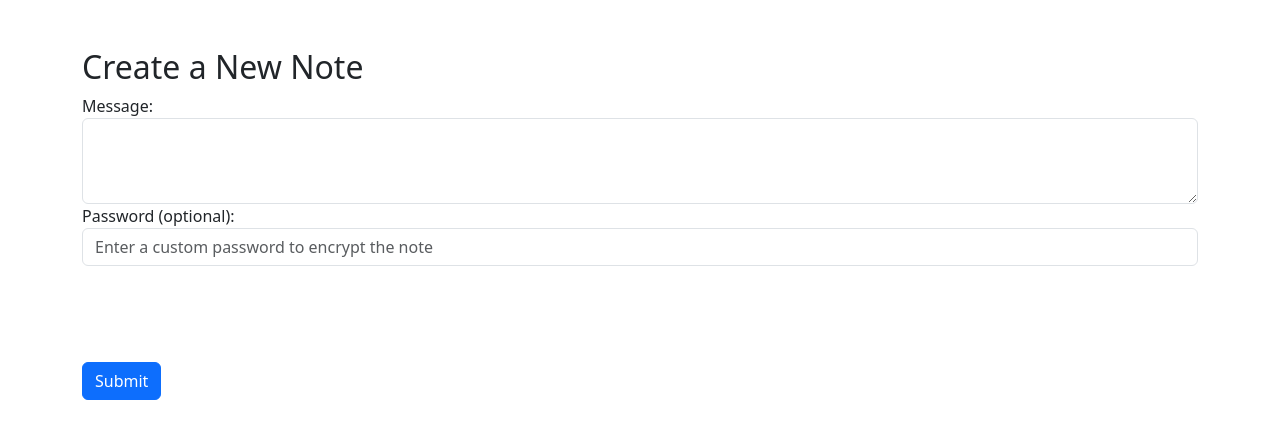
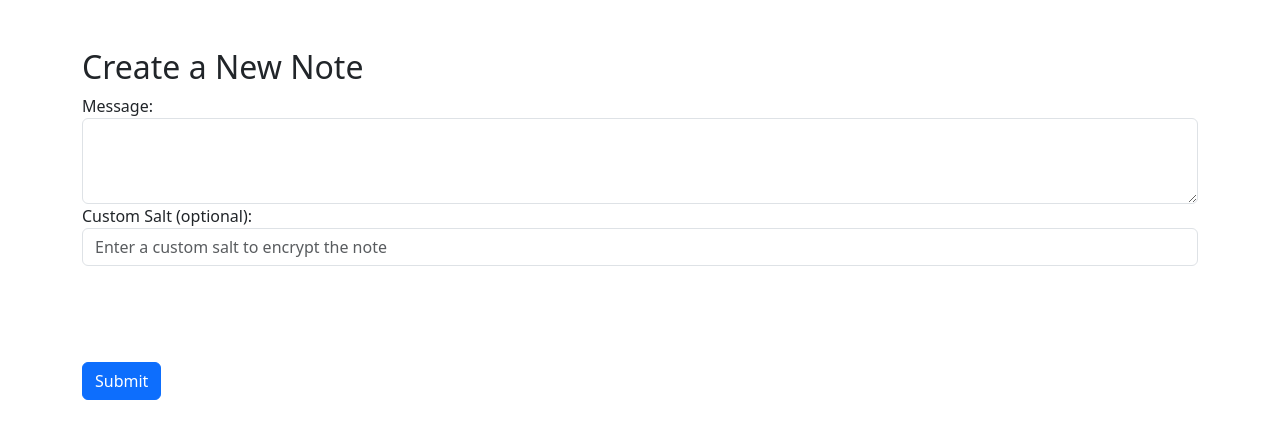
Before and after one commit to ProfJordan/secret-note, a Flask app: page / in a window 1280 px wide. Shown: the top 439 px of the page. Run offline with Flask 3, Linux system fonts and the light colour scheme.

Commit message:
Updated db setup & added custom salt option

```diff
--- a/app.py
+++ b/app.py
@@ -9,11 +9,11 @@ app = Flask(__name__)
 def index():
     if request.method == 'POST':
         message = request.form['message']
-        password = request.form['password']
-        if password == '':
+        salt = request.form['salt']
+        if salt == '':
             key = functions.generate_key()
         else:
-            key = functions.derive_key(password)
+            key = functions.derive_key(salt)
 
         encrypted_message = functions.encrypt_message(message, key)
         note_id = save_message(encrypted_message, key)
@@ -25,7 +25,7 @@ def save_message(encrypted_message, key):
     conn = sqlite3.connect('secret.db')
     cursor = conn.cursor()
     note_id = uuid.uuid4().hex  # Generate a unique ID for the note
-    cursor.execute('INSERT INTO notes (id, message, password) VALUES (?, ?, ?)',
+    cursor.execute('INSERT INTO notes (id, message, salt) VALUES (?, ?, ?)',
                    (note_id, encrypted_message, key))
     conn.commit()
     conn.close()
@@ -35,7 +35,7 @@ def save_message(encrypted_message, key):
 def note(note_id):
     conn = sqlite3.connect('secret.db')
     cursor = conn.cursor()
-    cursor.execute('SELECT message, password FROM notes WHERE id = ?', (note_id,))
+    cursor.execute('SELECT message, salt FROM notes WHERE id = ?', (note_id,))
     row = cursor.fetchone()
     if row:
         message = functions.decrypt_message(row[0], row[1])
@@ -43,7 +43,7 @@ def note(note_id):
         if message:
             return message
         else:
-            return "Password incorrect or message corrupted."
+            return "Salt incorrect or message corrupted."
     return "Note not found or already read & destroyed."
 
 
--- a/db-setup.py
+++ b/db-setup.py
@@ -8,7 +8,7 @@ cursor = conn.cursor()
 
 # Create table
 cursor.execute('''CREATE TABLE IF NOT EXISTS notes
-             (id TEXT PRIMARY KEY, message TEXT, password TEXT)''')
+             (id TEXT PRIMARY KEY, message TEXT, password TEXT, salt TEXT)''')
 
 # Commit the changes and close the connection
 conn.commit()
--- a/templates/index.html
+++ b/templates/index.html
@@ -17,13 +17,13 @@
       ></textarea>
     </div>
     <div class="form-group mb-5">
-      <label for="password">Password (optional):</label>
+      <label for="password">Custom Salt (optional):</label>
       <input
         type="text"
         class="form-control"
-        id="password"
-        name="password"
-        placeholder="Enter a custom password to encrypt the note"
+        id="salt"
+        name="salt"
+        placeholder="Enter a custom salt to encrypt the note"
       />
     </div>
     <button type="submit" class="btn btn-primary mt-5">Submit</button>
```
Also changed, not shown: database.db (deleted), secret.db.
